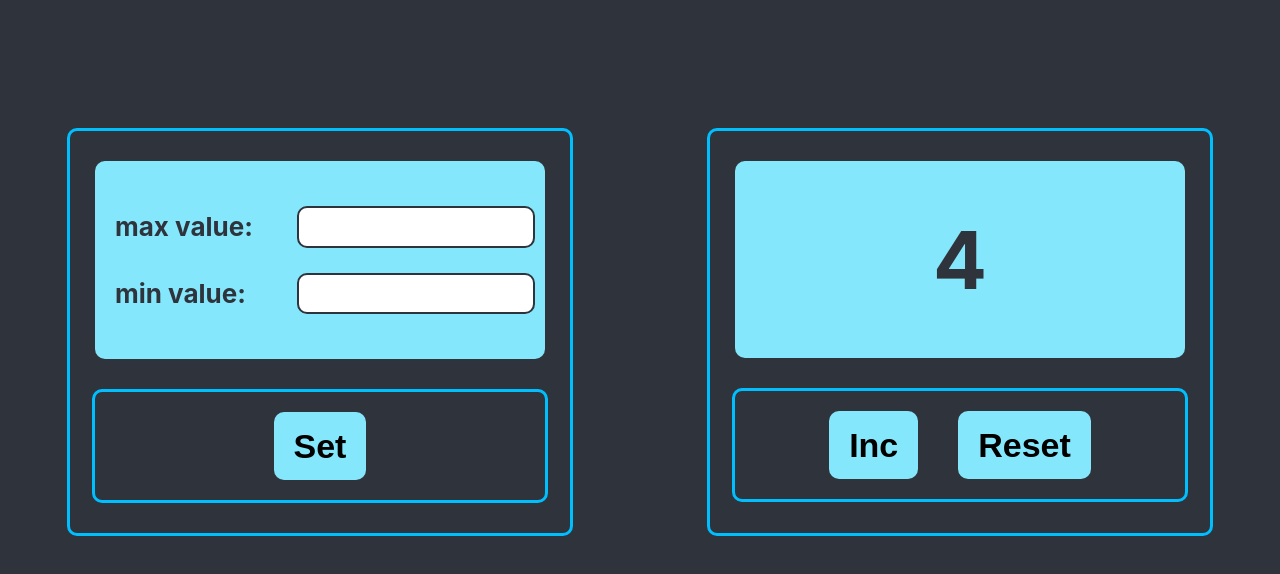
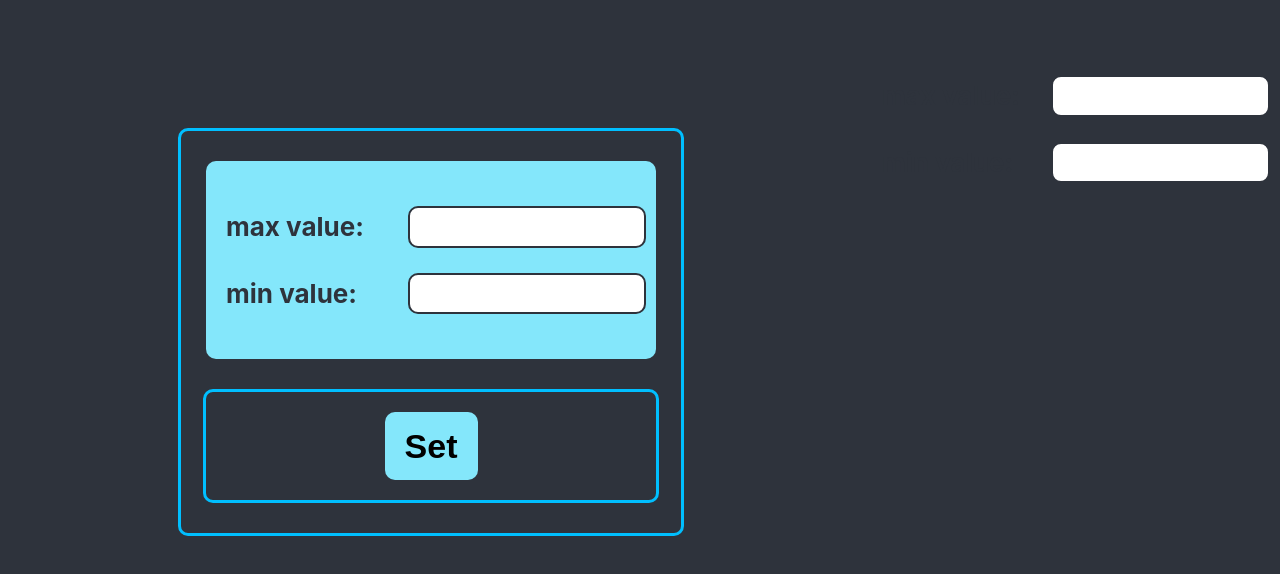
Before and after one commit to marodi-mykhailo/counter-react-typescript, a React (Create React App) app: page / in a window 1280 px wide. Shown: the top 574 px of the page. Built offline with nearby package versions, Linux system fonts and the light colour scheme.

Commit message:
starting implement new component

```diff
--- a/src/App.tsx
+++ b/src/App.tsx
@@ -1,10 +1,8 @@
 import React, {useState} from 'react';
 import './App.css';
 import {Counter} from "./Counter/Counter";
-
+import Settings from "./Settings/Settings";
 export type displayType = 'count' | 'settings'
-
-
 function App() {
 
     let [maxCount, setMaxCount] = useState(8);
@@ -44,16 +42,7 @@ function App() {
                 updateMaxCount={updateMaxCount}
                 updateMinCount={updateMinCount}
             />
-            <Counter
-                minCount={minCount}
-                maxCount={maxCount}
-                display={'count'}
-                incCount={incCount}
-                resetCount={resetCount}
-                setMinMaxValue = {setMaxMinValue}
-                updateMaxCount={updateMaxCount}
-                updateMinCount={updateMinCount}
-            />
+            <Settings/>
         </div>
     )
 }
--- a/src/Counter/Counter.tsx
+++ b/src/Counter/Counter.tsx
@@ -3,7 +3,7 @@ import './Counter.css'
 import {CountButton} from "./Button/CountButton/CountButton";
 import {CountDisplay} from "./Display/CountDisplay/CountDisplay";
 import {displayType} from "../App";
-import {SettingsDisplay} from "./Display/SettingsDisplay/SettingsDisplay";
+import {SettingsDisplay} from "../Settings/Display/SettingsDisplay/SettingsDisplay";
 
 
 type CounterPropsType = {
@@ -19,10 +19,6 @@ type CounterPropsType = {
 }
 
 export function Counter(props: CounterPropsType) {
-
-
-
-
 
     const setMinMaxHandler = () =>{
 
--- /dev/null
+++ b/src/Settings/Settings.tsx
@@ -0,0 +1,18 @@
+import React from "react";
+import {SettingsDisplay} from "./Display/SettingsDisplay/SettingsDisplay";
+
+function Settings() {
+    const updateMaxCount = (maxValue: number) => {
+        updateMaxCount(maxValue)
+    }
+
+    const updateMinCount = (minValue: number) =>{
+        updateMinCount(minValue)
+    }
+
+    return (<div>
+            <SettingsDisplay updateMaxCount={updateMaxCount} updateMinCount={updateMinCount}/>
+    </div>)
+}
+
+export default Settings;
```
Also changed, not shown: src/Settings/Display/SettingsDisplay/SettingsDisplay.css (renamed from src/Counter/Display/SettingsDisplay/SettingsDisplay.css), src/Settings/Display/SettingsDisplay/SettingsDisplay.tsx (renamed from src/Counter/Display/SettingsDisplay/SettingsDisplay.tsx), src/Settings/Display/SettingsDisplay/SettingsInput/SettingsInput.css (renamed from src/Counter/Display/SettingsDisplay/SettingsInput/SettingsInput.css), src/Settings/Display/SettingsDisplay/SettingsInput/SettingsInput.tsx (renamed from src/Counter/Display/SettingsDisplay/SettingsInput/SettingsInput.tsx), src/Settings/Settings.css (added).
